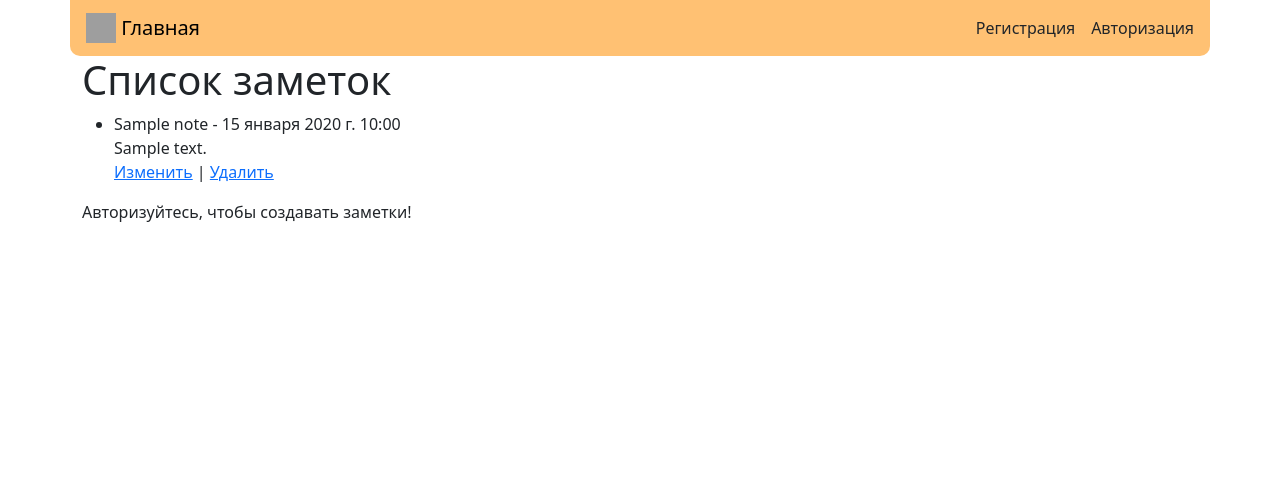
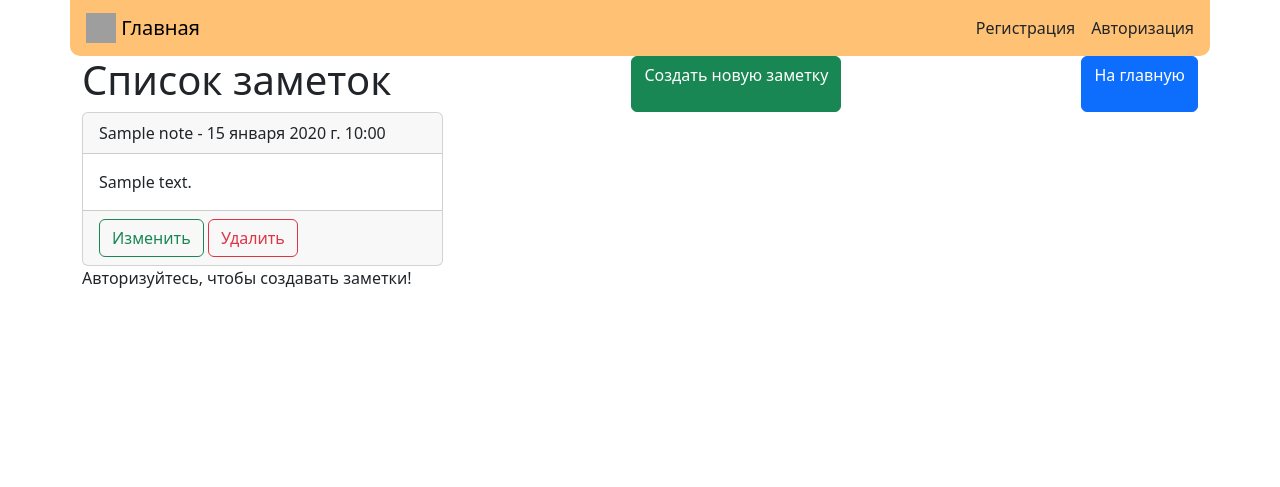
Before and after one commit to lizak5002-dev/sil, a Django app: page /notes/ in a window 1280 px wide. Shown: the top 487 px of the page. Run offline with Django 5.2, Linux system fonts and the light colour scheme; tables that the repository leaves empty hold one stand-in row (values such as "Sample post"); some libraries are stand-ins or nearby versions; grey boxes are pictures that could not be loaded.

Commit message:
add buttons and card

```diff
--- a/notes/templates/notes/notes_list.html
+++ b/notes/templates/notes/notes_list.html
@@ -2,20 +2,28 @@
     {% block title %} Мои заметки {% endblock %}
 
     {% block context %}
-
-    <h1>Список заметок</h1>
+    <div class="notes-bar">
+        <h1>Список заметок</h1>
+        <a href="{% url 'notes:create_note' %}" class="btn btn-success">Создать новую заметку</a>
+        <a href="/" class="btn btn-primary">На главную</a>
+    </div>
     {% if notes %}
-        <ul>
+        <div class="row row-cols-1 row-cols-sm-3 g-3">
         {% for note in notes %}
-            <li>{{ note.title }} - {{ note.created_at }} <br> {{ note.content }} </li>
-            <a href="{% url 'notes:edit_note' note.id %}">Изменить</a> | <a href="{% url 'notes:delete_note' note.id %}" onclick=" return confirm('Вы уверены, что хотите удалить эту заметку?');">Удалить</a>
+            <div class="col">
+                <div class="card h-100">
+                    <div class="card-header">{{ note.title }} - {{ note.created_at }}</div>
+                    <div class="card-body">{{ note.content }}</div>
+                    <div class="card-footer"><a href="{% url 'notes:edit_note' note.id %}" class="btn btn-outline-success">Изменить</a> <a href="{% url 'notes:delete_note' note.id %}" class="btn btn-outline-danger" onclick=" return confirm('Вы уверены, что хотите удалить эту заметку?');">Удалить</a></div>
+                </div>
+            </div>
         {% endfor %}
-        </ul>
+        </div>
     {% else %}
         <p>Заметок пока нет.</p>
     {% endif %}
     {% if user.is_authenticated %}
-    <a href="{% url 'notes:create_note' %}">Создать новую заметку</a>
+
     {% else %}
     <p>Авторизуйтесь, чтобы создавать заметки!</p>
     {% endif %}
--- a/static/css/style.css
+++ b/static/css/style.css
@@ -36,3 +36,8 @@ nav a {
   background: #A65C00;
   color: white;
 }
+
+.notes-bar {
+  display: flex;
+  justify-content: space-between;
+}
```
